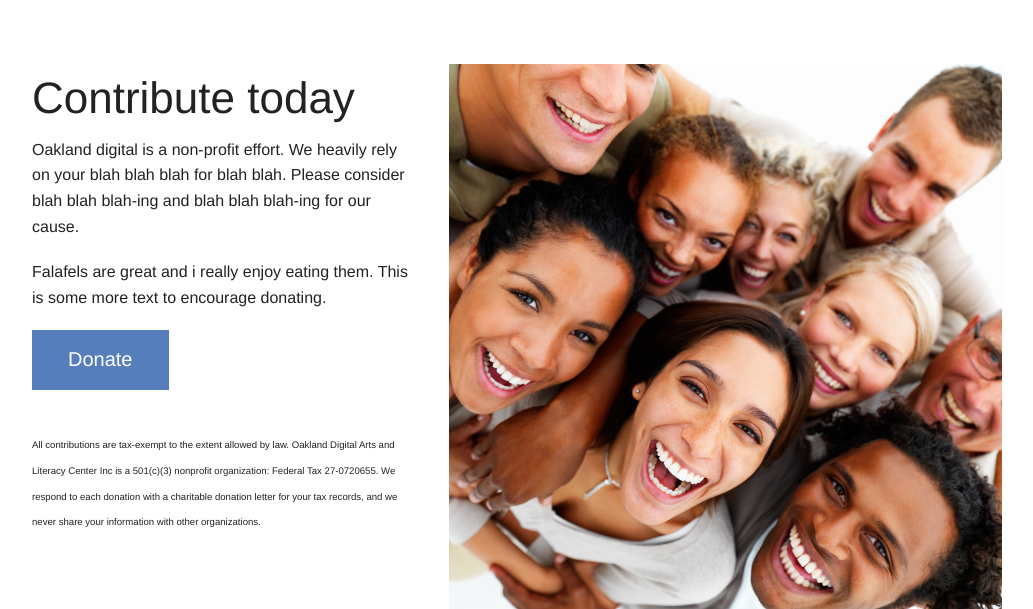
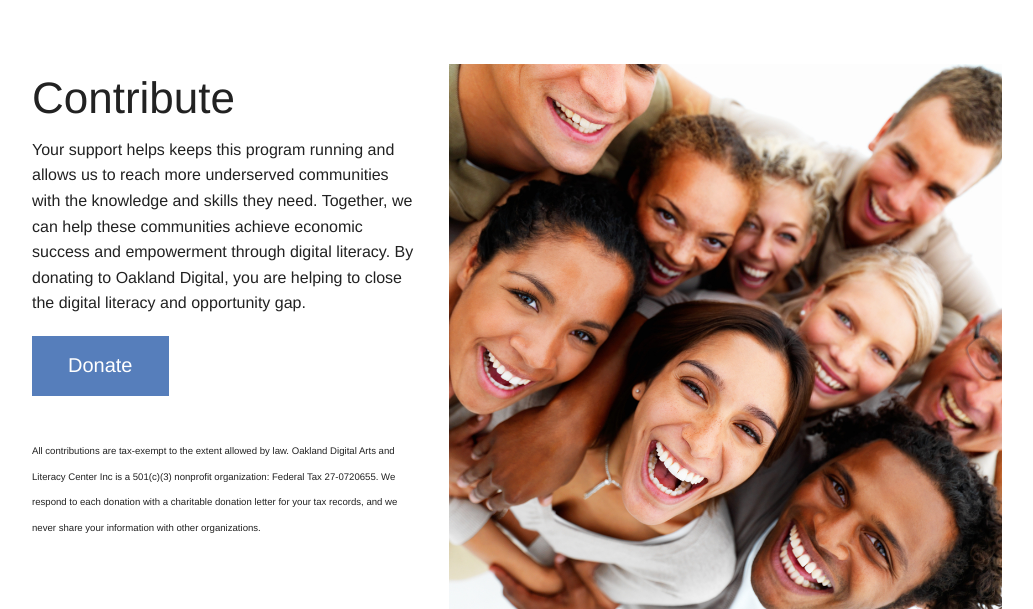
Before and after one commit to calblueprint/odalc, a Django app: page /donate/ in a window 1280 px wide. Shown: the part 65-674 px from the top of the page, without its empty margins (123-1156 px from the left). Run offline with Django 3.2, Linux system fonts and the light colour scheme; parts of the project's set-up code (start-up, migrations or seed data) failed here and were passed over; some libraries are stand-ins or nearby versions.

Commit message:
Add text content on donate page

```diff
--- a/odalc/templates/base/donate.html
+++ b/odalc/templates/base/donate.html
@@ -7,13 +7,13 @@
 <div class="white-section">
     <div class="row">
         <div class="large-5 columns">
-            <h1>Contribute today</h1>
-            <p>Oakland digital is a non-profit effort. We heavily rely on your blah blah blah for blah blah. Please consider blah blah blah-ing and blah blah blah-ing for our cause.</p>
-
-            <p>Falafels are great and i really enjoy eating them. This is some more text to encourage donating.</p>
-
+            <h1>Contribute</h1>
+            <p>
+            Your support helps keeps this program running and allows us to reach more underserved communities with the knowledge and skills they need.
+            Together, we can help these communities achieve economic success and empowerment through digital literacy.
+            By donating to Oakland Digital, you are helping to close the digital literacy and opportunity gap.
+            </p>
             <p><button class="btn large">Donate</button></p>
-
             <p><small>All contributions are tax-exempt to the extent allowed by law. Oakland Digital Arts and Literacy Center Inc is a 501(c)(3) nonprofit organization: Federal Tax 27-0720655. We respond to each donation with a charitable donation letter for your tax records, and we never share your information with other organizations.
             </small></p>
         </div>
```
